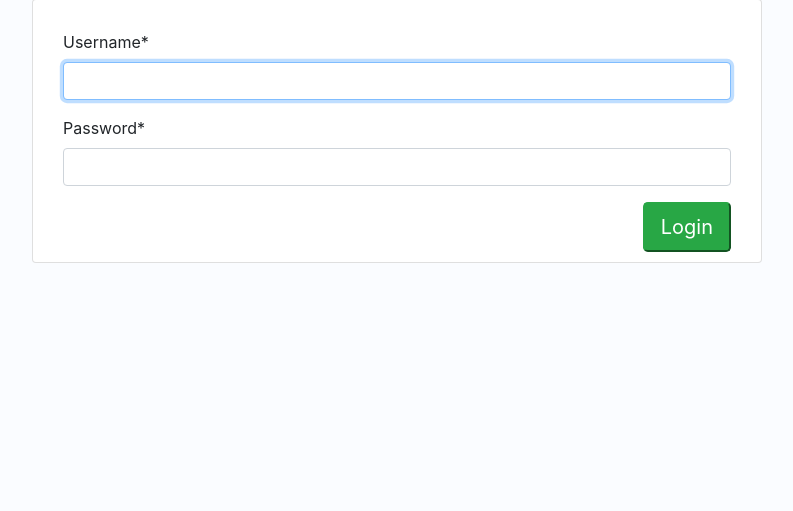
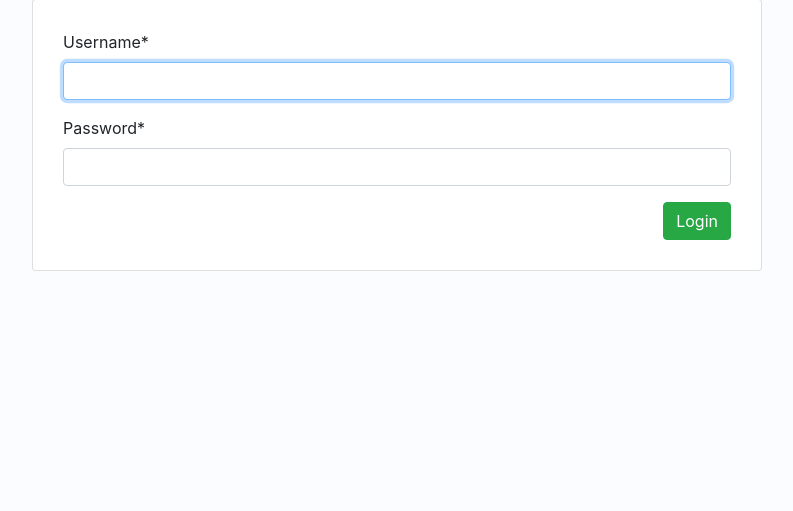
Before and after one commit to datamade/committee-oversight, a Django app: page /accounts/login/ in a window 1280 px wide. Shown: the part 130-641 px from the top of the page, without its empty margins (243-1036 px from the left). Run offline with Django 3.2, Linux system fonts and the light colour scheme; some libraries are stand-ins or nearby versions.

Commit message:
A few more styling tweaks

```diff
--- a/committeeoversightapp/static/css/custom.css
+++ b/committeeoversightapp/static/css/custom.css
@@ -18,7 +18,7 @@ body {
 }
 
 .hearing-form {
-  padding: 30px 30px 10px 30px;
+  padding: 30px;
 }
 
 .dynamic-form {
--- a/committeeoversightapp/templates/registration/login.html
+++ b/committeeoversightapp/templates/registration/login.html
@@ -27,7 +27,7 @@
   </div>
 
   <div>
-    <input type="submit" class="btn-lg btn-success float-right" value="Login" />
+    <input type="submit" class="btn btn-success float-right" value="Login" />
     <input type="hidden" name="next" value="{{ next }}" />
   </div>
   </form>
```
